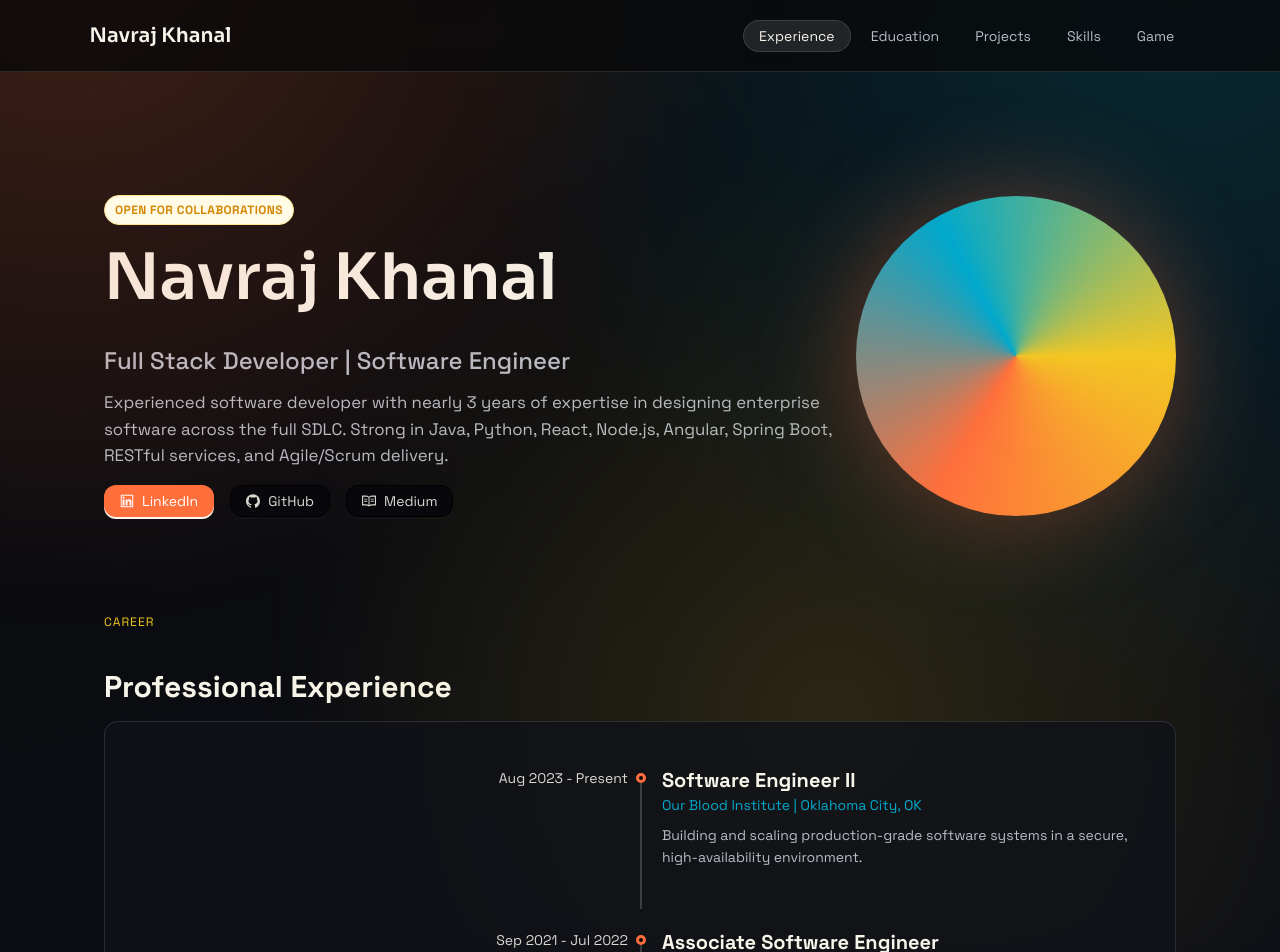
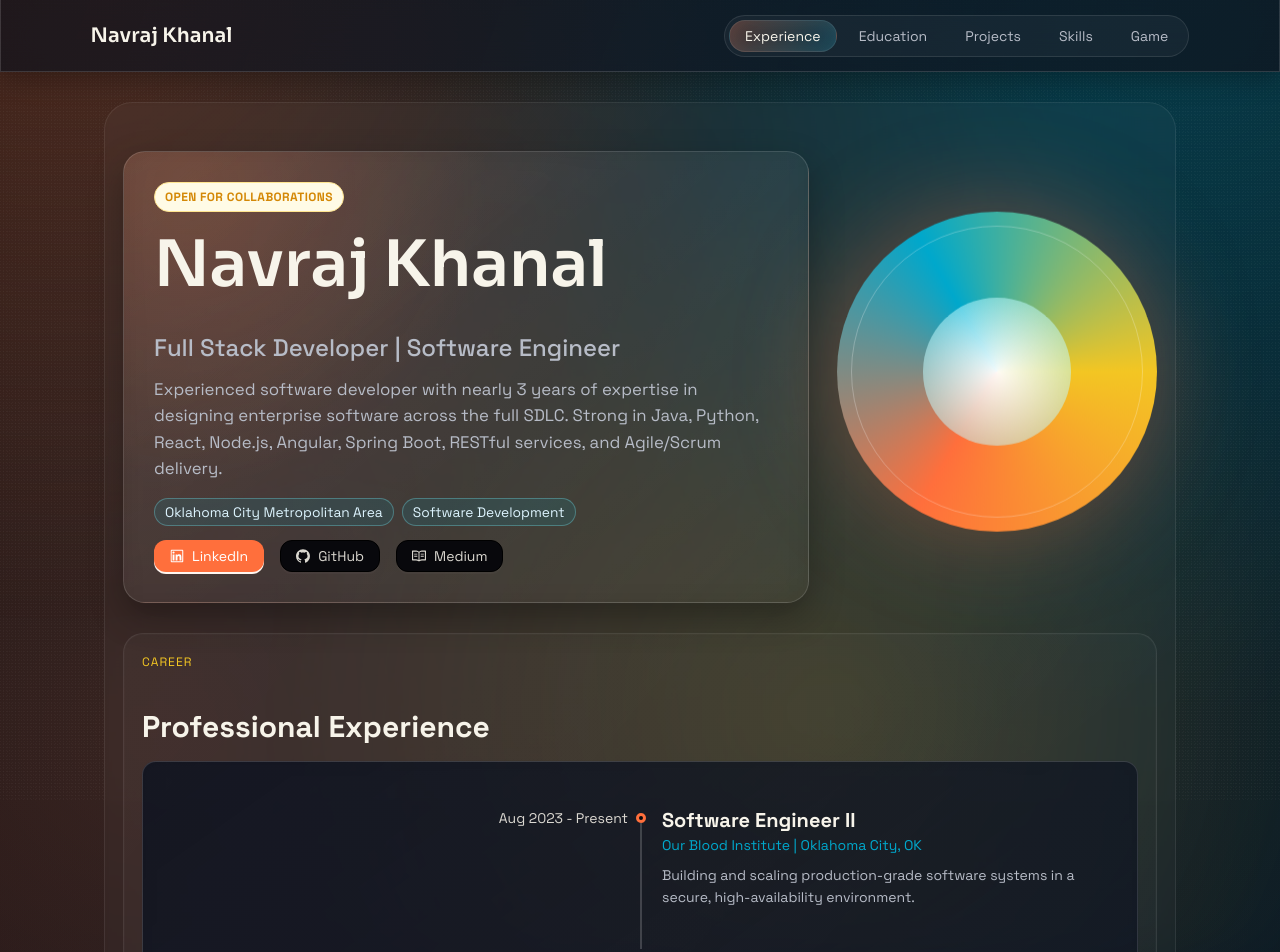
Before and after one commit to NavTheRaj/portfolio-navraj, a React (Vite) app: page / in a window 1280 px wide. Shown: the top 952 px of the page. Built offline with nearby package versions, Linux system fonts and the light colour scheme.

Commit message:
Portfolio website

```diff
--- a/src/presentation/App.tsx
+++ b/src/presentation/App.tsx
@@ -67,6 +67,7 @@ export function App() {
   return (
     <Layout className="app-layout">
       <div className="aurora-bg" />
+      <div className="grain-overlay" />
       <Header className="app-header">
         <Typography.Title level={4} className="brand">
           {data.profile.fullName}
@@ -86,6 +87,7 @@ export function App() {
       </Header>
       <Content className="app-content">
         <motion.div
+          className="content-shell"
           initial={{ opacity: 0 }}
           animate={{ opacity: 1 }}
           transition={{ duration: 0.45 }}
--- a/src/presentation/components/HeroSection.tsx
+++ b/src/presentation/components/HeroSection.tsx
@@ -20,6 +20,7 @@ export function HeroSection({ profile }: HeroSectionProps) {
   return (
     <section className="hero">
       <motion.div
+        className="hero-content-glass"
         variants={rise}
         initial="hidden"
         animate="show"
@@ -35,6 +36,10 @@ export function HeroSection({ profile }: HeroSectionProps) {
         <Typography.Paragraph className="hero-summary">
           {profile.summary}
         </Typography.Paragraph>
+        <div className="hero-meta">
+          <span>{profile.location}</span>
+          <span>{profile.industry}</span>
+        </div>
         <Space wrap size="middle">
           <Button
             type="primary"
@@ -65,7 +70,9 @@ export function HeroSection({ profile }: HeroSectionProps) {
         initial={{ opacity: 0, scale: 0.8 }}
         animate={{ opacity: 1, scale: 1 }}
         transition={{ duration: 0.8, delay: 0.2 }}
-      />
+      >
+        <div className="hero-orb-core" />
+      </motion.div>
     </section>
   );
 }
--- a/src/presentation/styles/global.css
+++ b/src/presentation/styles/global.css
@@ -3,9 +3,11 @@
 :root {
   --bg-1: #09090b;
   --bg-2: #0f1218;
+  --bg-3: #101928;
   --accent-1: #ff6f3c;
   --accent-2: #00a8cc;
   --accent-3: #f3c623;
+  --accent-4: #7cf6ff;
   --text-main: #f7f4ea;
   --text-dim: #b7bcc7;
   --line: rgba(255, 255, 255, 0.12);
@@ -33,7 +35,10 @@ body {
 
 .app-layout {
   min-height: 100vh;
-  background: linear-gradient(165deg, var(--bg-1) 0%, #101521 65%, #171b2a 100%);
+  background:
+    radial-gradient(circle at 12% 18%, rgba(255, 111, 60, 0.18), transparent 32%),
+    radial-gradient(circle at 82% 4%, rgba(0, 168, 204, 0.16), transparent 34%),
+    linear-gradient(165deg, var(--bg-1) 0%, #101521 45%, #171b2a 100%);
   position: relative;
 }
 
@@ -49,6 +54,18 @@ body {
   animation: pulse 12s ease-in-out infinite alternate;
 }
 
+.grain-overlay {
+  position: fixed;
+  inset: 0;
+  pointer-events: none;
+  z-index: 1;
+  opacity: 0.06;
+  background-image:
+    radial-gradient(circle at 20% 20%, rgba(255, 255, 255, 0.6) 0.6px, transparent 0.6px),
+    radial-gradient(circle at 80% 80%, rgba(255, 255, 255, 0.6) 0.6px, transparent 0.6px);
+  background-size: 3px 3px, 4px 4px;
+}
+
 @keyframes pulse {
   from {
     transform: translateY(0px) scale(1);
@@ -61,7 +78,7 @@ body {
 .app-header {
   position: sticky;
   top: 0;
-  z-index: 10;
+  z-index: 20;
   height: auto;
   min-height: 72px;
   line-height: 1.4;
@@ -69,9 +86,16 @@ body {
   align-items: center;
   justify-content: space-between;
   padding: 12px 7vw;
-  background: rgba(9, 9, 11, 0.8);
-  border-bottom: 1px solid var(--line);
-  backdrop-filter: blur(10px);
+  background: linear-gradient(
+    110deg,
+    rgba(15, 18, 28, 0.7),
+    rgba(14, 22, 36, 0.66),
+    rgba(15, 18, 28, 0.7)
+  );
+  border: 1px solid rgba(255, 255, 255, 0.14);
+  border-top: 0;
+  box-shadow: 0 8px 24px rgba(0, 0, 0, 0.25);
+  backdrop-filter: blur(16px);
 }
 
 .brand.ant-typography {
@@ -82,13 +106,19 @@ body {
 
 .top-nav {
   display: flex;
-  gap: 4px;
+  gap: 6px;
   flex-wrap: wrap;
+  padding: 4px;
+  border-radius: 999px;
+  background: rgba(255, 255, 255, 0.04);
+  border: 1px solid rgba(255, 255, 255, 0.1);
 }
 
 .top-nav-btn.ant-btn {
   color: var(--text-dim);
   border-radius: 999px;
+  position: relative;
+  overflow: hidden;
 }
 
 .top-nav-btn.ant-btn:hover {
@@ -97,23 +127,45 @@ body {
 
 .top-nav-btn-active.ant-btn {
   color: var(--text-main) !important;
-  background: rgba(255, 255, 255, 0.1);
+  background: linear-gradient(120deg, rgba(255, 111, 60, 0.24), rgba(0, 168, 204, 0.2));
   border: 1px solid rgba(255, 255, 255, 0.12);
+  box-shadow: inset 0 0 18px rgba(255, 255, 255, 0.08);
 }
 
 .app-content {
   max-width: 1120px;
   width: 100%;
   margin: 0 auto;
-  padding: 28px 24px 56px;
+  padding: 30px 24px 56px;
+  position: relative;
+  z-index: 2;
+}
+
+.content-shell {
+  border-radius: 28px;
+  padding: 18px;
+  background: linear-gradient(140deg, rgba(255, 255, 255, 0.03), rgba(255, 255, 255, 0.01));
+  border: 1px solid rgba(255, 255, 255, 0.08);
+  backdrop-filter: blur(2px);
 }
 
 .hero {
   min-height: 64vh;
   display: grid;
   grid-template-columns: 1fr 320px;
-  gap: 24px;
+  gap: 28px;
   align-items: center;
+}
+
+.hero-content-glass {
+  padding: clamp(18px, 3vw, 30px);
+  border-radius: 22px;
+  border: 1px solid rgba(255, 255, 255, 0.14);
+  background:
+    linear-gradient(140deg, rgba(255, 255, 255, 0.08), rgba(255, 255, 255, 0.02)),
+    radial-gradient(circle at 10% 8%, rgba(255, 111, 60, 0.16), transparent 40%);
+  box-shadow: 0 14px 34px rgba(0, 0, 0, 0.3);
+  backdrop-filter: blur(14px);
 }
 
 .hero-name.ant-typography {
@@ -136,6 +188,22 @@ body {
   font-size: 1.05rem;
 }
 
+.hero-meta {
+  margin-bottom: 14px;
+  display: flex;
+  flex-wrap: wrap;
+  gap: 8px;
+}
+
+.hero-meta span {
+  padding: 4px 10px;
+  border-radius: 999px;
+  font-size: 0.86rem;
+  color: #def5ff;
+  border: 1px solid rgba(124, 246, 255, 0.3);
+  background: rgba(0, 168, 204, 0.12);
+}
+
 .hero-tag {
   font-weight: 600;
   letter-spacing: 0.4px;
@@ -152,6 +220,38 @@ body {
     conic-gradient(from 210deg, var(--accent-1), var(--accent-2), var(--accent-3), var(--accent-1));
   filter: drop-shadow(0 0 50px rgba(255, 111, 60, 0.35));
   opacity: 0.86;
+  display: grid;
+  place-items: center;
+  position: relative;
+  animation: floatOrb 5s ease-in-out infinite;
+}
+
+.hero-orb::after {
+  content: "";
+  position: absolute;
+  inset: 14px;
+  border-radius: 50%;
+  border: 1px solid rgba(255, 255, 255, 0.25);
+}
+
+.hero-orb-core {
+  width: 46%;
+  aspect-ratio: 1/1;
+  border-radius: 50%;
+  background: radial-gradient(circle, rgba(255, 255, 255, 0.95), rgba(124, 246, 255, 0.35));
+  filter: blur(0.4px);
+}
+
+@keyframes floatOrb {
+  0% {
+    transform: translateY(0);
+  }
+  50% {
+    transform: translateY(-10px);
+  }
+  100% {
+    transform: translateY(0);
+  }
 }
 
 .sections-stack {
@@ -160,6 +260,11 @@ body {
 
 .page-section {
   scroll-margin-top: 104px;
+  padding: 18px;
+  border-radius: 20px;
+  border: 1px solid rgba(255, 255, 255, 0.08);
+  background: linear-gradient(130deg, rgba(255, 255, 255, 0.03), rgba(255, 255, 255, 0.01));
+  box-shadow: inset 0 0 0 1px rgba(255, 255, 255, 0.015);
 }
 
 .section-title {
@@ -179,8 +284,17 @@ body {
 }
 
 .ant-card {
-  border: 1px solid var(--line);
-  backdrop-filter: blur(3px);
+  border: 1px solid rgba(255, 255, 255, 0.14);
+  background:
+    linear-gradient(145deg, rgba(10, 16, 30, 0.82), rgba(12, 18, 32, 0.58)) !important;
+  backdrop-filter: blur(9px);
+  transition: transform 0.22s ease, border-color 0.22s ease, box-shadow 0.22s ease;
+}
+
+.ant-card:hover {
+  transform: translateY(-3px);
+  border-color: rgba(124, 246, 255, 0.34);
+  box-shadow: 0 12px 26px rgba(0, 0, 0, 0.28);
 }
 
 .equal-height-row .ant-col {
@@ -220,6 +334,19 @@ body {
 
 .game-shell {
   overflow: hidden;
+  position: relative;
+}
+
+.game-shell::before {
+  content: "";
+  position: absolute;
+  top: -110px;
+  right: -90px;
+  width: 240px;
+  height: 240px;
+  border-radius: 50%;
+  background: radial-gradient(circle, rgba(255, 111, 60, 0.22), transparent 70%);
+  pointer-events: none;
 }
 
 .game-top {
@@ -234,22 +361,27 @@ body {
 }
 
 .game-card {
-  border: 1px solid var(--line);
+  border: 1px solid rgba(255, 255, 255, 0.16);
   border-radius: 10px;
   min-height: 74px;
-  background: linear-gradient(145deg, #111826, #0e1220);
+  background:
+    linear-gradient(145deg, rgba(17, 24, 38, 0.9), rgba(14, 18, 32, 0.72)),
+    radial-gradient(circle at 10% 10%, rgba(124, 246, 255, 0.16), transparent 45%);
   color: var(--text-main);
   font-size: 1.8rem;
   cursor: pointer;
-  transition: transform 0.15s ease, background 0.2s ease;
+  transition: transform 0.15s ease, background 0.2s ease, box-shadow 0.2s ease;
 }
 
 .game-card:hover {
   transform: translateY(-1px);
+  box-shadow: 0 8px 18px rgba(0, 0, 0, 0.24);
 }
 
 .game-card-open {
-  background: linear-gradient(145deg, rgba(255, 111, 60, 0.2), rgba(0, 168, 204, 0.2));
+  background:
+    linear-gradient(145deg, rgba(255, 111, 60, 0.3), rgba(0, 168, 204, 0.28)),
+    radial-gradient(circle at 20% 20%, rgba(124, 246, 255, 0.2), transparent 55%);
 }
 
 .game-win.ant-typography {
@@ -260,11 +392,12 @@ body {
 
 .skill-tag {
   margin: 0;
-  border: 1px solid rgba(255, 255, 255, 0.18);
-  color: var(--text-main);
-  background: rgba(255, 255, 255, 0.06);
+  border: 1px solid rgba(255, 255, 255, 0.24);
+  color: #e8f7ff;
+  background: linear-gradient(140deg, rgba(255, 255, 255, 0.1), rgba(255, 255, 255, 0.04));
   border-radius: 999px;
   padding: 4px 12px;
+  backdrop-filter: blur(3px);
 }
 
 .footer {
@@ -304,6 +437,15 @@ body {
     padding-top: 18px;
   }
 
+  .content-shell {
+    padding: 12px;
+    border-radius: 16px;
+  }
+
+  .page-section {
+    padding: 12px;
+  }
+
   .hero-orb {
     max-width: 240px;
   }
```
